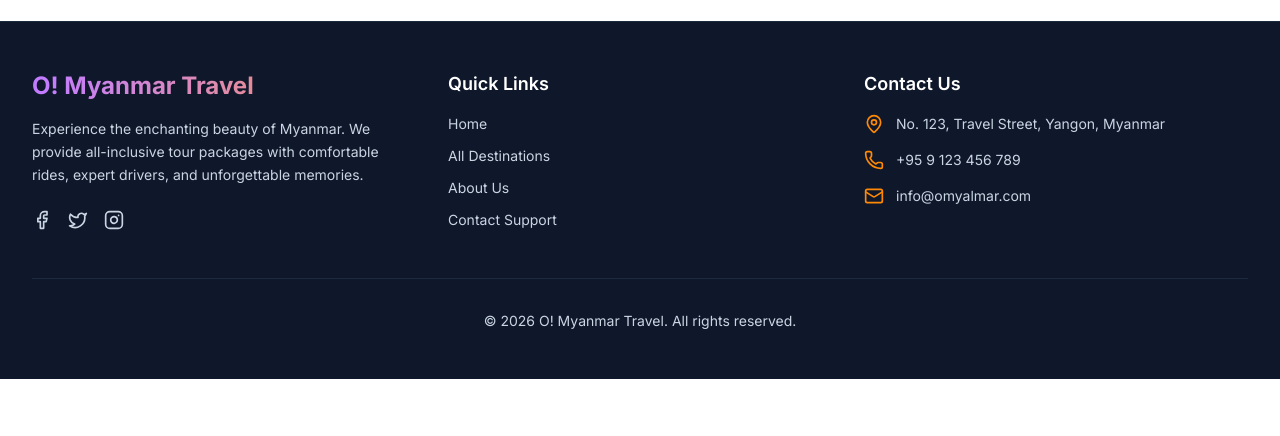
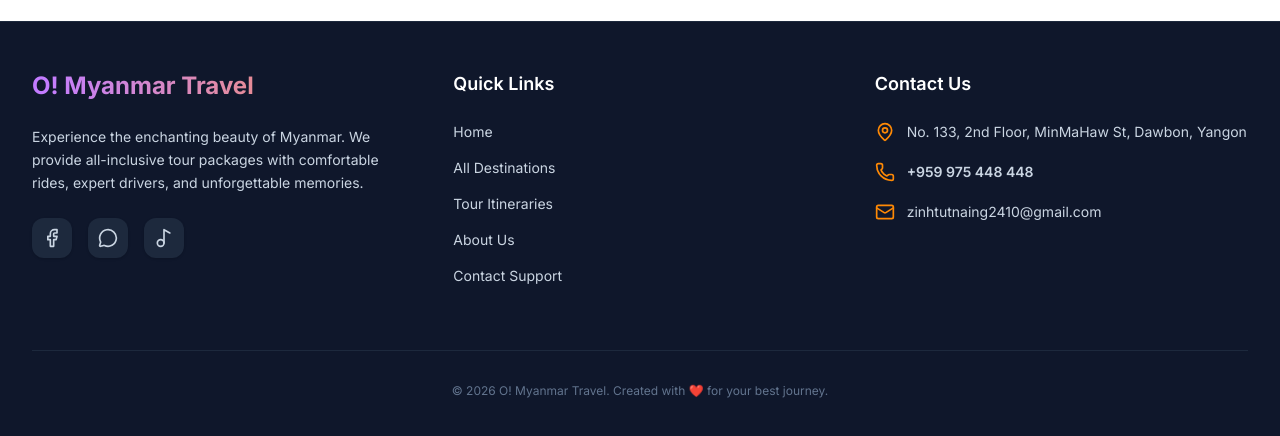
Before and after one commit to zinhtut24/o-myanmar, a Next.js app: page / in a window 1280 px wide. Shown: the part 1098-1534 px from the top of the page. Before the commit the page ends 1477 px from the top, so only its background shows below. Built offline with nearby package versions, Linux system fonts and the light colour scheme; no server answers; the database is empty.

Commit message:
first commit

```diff
--- a/components/Footer.tsx
+++ b/components/Footer.tsx
@@ -1,61 +1,99 @@
 import Link from 'next/link';
-import { Facebook, Twitter, Instagram, Mail, Phone, MapPin } from 'lucide-react';
+import { Facebook, MessageCircle, Mail, Phone, MapPin, Music2 } from 'lucide-react';
 
 export default function Footer() {
+  const phoneNumber = "+959975448448";
+  const emailAddress = "zinhtutnaing2410@gmail.com";
+
   return (
     <footer className="bg-slate-900 text-slate-300 py-12 border-t border-slate-800">
       <div className="max-w-7xl mx-auto px-4 sm:px-6 lg:px-8">
-        <div className="grid grid-cols-1 md:grid-cols-3 gap-8">
+        <div className="grid grid-cols-1 md:grid-cols-3 gap-12">
 
-          {/* Company Info */}
-          <div>
-            <h2 className="text-2xl font-bold text-transparent bg-clip-text bg-gradient-to-r from-purple-400 to-orange-400 mb-4">
+          {/* 1. Company Info & Socials */}
+          <div className="space-y-6">
+            <h2 className="text-2xl font-bold text-transparent bg-clip-text bg-gradient-to-r from-purple-400 to-orange-400">
               O! Myanmar Travel
             </h2>
-            <p className="text-sm leading-relaxed mb-6">
+            <p className="text-sm leading-relaxed font-normal">
               Experience the enchanting beauty of Myanmar. We provide all-inclusive tour packages with comfortable rides, expert drivers, and unforgettable memories.
             </p>
             <div className="flex space-x-4">
-              <a href="#" className="hover:text-orange-400 transition-colors"><Facebook className="w-5 h-5" /></a>
-              <a href="#" className="hover:text-orange-400 transition-colors"><Twitter className="w-5 h-5" /></a>
-              <a href="#" className="hover:text-orange-400 transition-colors"><Instagram className="w-5 h-5" /></a>
+              {/* Facebook */}
+              <a href="https://facebook.com" target="_blank" rel="noopener noreferrer" className="hover:text-white transition-all p-2.5 bg-slate-800 rounded-xl hover:bg-blue-600 shadow-sm">
+                <Facebook className="w-5 h-5" />
+              </a>
+              {/* WhatsApp/Viber */}
+              <a href={`https://wa.me/${phoneNumber.replace('+', '')}`} target="_blank" rel="noopener noreferrer" className="hover:text-white transition-all p-2.5 bg-slate-800 rounded-xl hover:bg-green-600 shadow-sm">
+                <MessageCircle className="w-5 h-5" />
+              </a>
+              {/* TikTok */}
+              <a href="https://tiktok.com" target="_blank" rel="noopener noreferrer" className="hover:text-white transition-all p-2.5 bg-slate-800 rounded-xl hover:bg-pink-600 shadow-sm">
+                <Music2 className="w-5 h-5" />
+              </a>
             </div>
           </div>
 
-          {/* Quick Links */}
+          {/* 2. Quick Links */}
           <div>
-            <h3 className="text-lg font-semibold text-white mb-4">Quick Links</h3>
-            <ul className="space-y-3 text-sm">
-              <li><Link href="/" className="hover:text-purple-400 transition-colors">Home</Link></li>
-              <li><Link href="/destinations" className="hover:text-purple-400 transition-colors">All Destinations</Link></li>
-              <li><Link href="/about" className="hover:text-purple-400 transition-colors">About Us</Link></li>
-              <li><Link href="/contact" className="hover:text-purple-400 transition-colors">Contact Support</Link></li>
+            <h3 className="text-lg font-semibold text-white mb-6">Quick Links</h3>
+            <ul className="space-y-4 text-sm font-normal">
+              <li><Link href="/" className="hover:text-orange-400 transition-colors flex items-center gap-2">Home</Link></li>
+              <li><Link href="/destinations" className="hover:text-orange-400 transition-colors flex items-center gap-2">All Destinations</Link></li>
+              <li><Link href="/tour-itinerary" className="hover:text-orange-400 transition-colors flex items-center gap-2">Tour Itineraries</Link></li>
+              <li><Link href="/about" className="hover:text-orange-400 transition-colors flex items-center gap-2">About Us</Link></li>
+              <li><Link href="/about" className="hover:text-orange-400 transition-colors flex items-center gap-2">Contact Support</Link></li>
             </ul>
           </div>
 
-          {/* Contact Info */}
+          {/* 3. Contact Info (နှိပ်လိုက်လျှင် တန်းပြီး အလုပ်လုပ်မည့် နေရာ) */}
           <div>
-            <h3 className="text-lg font-semibold text-white mb-4">Contact Us</h3>
-            <ul className="space-y-4 text-sm">
-              <li className="flex items-start gap-3">
-                <MapPin className="w-5 h-5 text-orange-400 flex-shrink-0" />
-                <span>No. 123, Travel Street, Yangon, Myanmar</span>
+            <h3 className="text-lg font-semibold text-white mb-6">Contact Us</h3>
+            <ul className="space-y-5 text-sm font-normal">
+              {/* Address (Google Maps သို့ ချိတ်ထားသည်) */}
+              <li className="flex items-start gap-3 group">
+                <MapPin className="w-5 h-5 text-orange-400 flex-shrink-0 group-hover:scale-110 transition-transform" />
+                <a
+                  href="https://www.google.com/maps/dir/Yangon/Bago5"
+                  target="_blank"
+                  rel="noopener noreferrer"
+                  className="hover:text-orange-400 transition-colors"
+                >
+                  No. 133, 2nd Floor, MinMaHaw St, Dawbon, Yangon
+                </a>
               </li>
-              <li className="flex items-center gap-3">
-                <Phone className="w-5 h-5 text-orange-400 flex-shrink-0" />
-                <span>+95 9 123 456 789</span>
+
+              {/* ✅ Phone (နှိပ်လိုက်လျှင် ဖုန်းခေါ်မည်) */}
+              <li className="flex items-center gap-3 group">
+                <Phone className="w-5 h-5 text-orange-400 flex-shrink-0 group-hover:scale-110 transition-transform" />
+                <a
+                  href={`tel:${phoneNumber}`}
+                  className="hover:text-orange-400 transition-colors font-semibold"
+                  title="Click to Call"
+                >
+                  +959 975 448 448
+                </a>
               </li>
-              <li className="flex items-center gap-3">
-                <Mail className="w-5 h-5 text-orange-400 flex-shrink-0" />
-                <span>info@omyalmar.com</span>
+
+              {/* ✅ Email (နှိပ်လိုက်လျှင် Email App ပွင့်မည်) */}
+              <li className="flex items-center gap-3 group">
+                <Mail className="w-5 h-5 text-orange-400 flex-shrink-0 group-hover:scale-110 transition-transform" />
+                <a
+                  href={`mailto:${emailAddress}`}
+                  className="hover:text-orange-400 transition-colors truncate"
+                  title="Click to Send Email"
+                >
+                  {emailAddress}
+                </a>
               </li>
             </ul>
           </div>
 
         </div>
 
-        <div className="mt-12 pt-8 border-t border-slate-800 text-center text-sm">
-          <p>&copy; {new Date().getFullYear()} O! Myanmar Travel. All rights reserved.</p>
+        {/* Bottom Copyright */}
+        <div className="mt-16 pt-8 border-t border-slate-800 text-center text-xs font-normal text-slate-500">
+          <p>&copy; {new Date().getFullYear()} O! Myanmar Travel. Created with ❤️ for your best journey.</p>
         </div>
       </div>
     </footer>
--- a/components/SearchBar.tsx
+++ b/components/SearchBar.tsx
@@ -9,30 +9,34 @@ export default function SearchBar() {
   const router = useRouter();
 
   const handleSearch = (e: React.FormEvent) => {
-    e.preventDefault(); // Browser အလိုလို Refresh ဖြစ်ခြင်းကို တားမည်
+    e.preventDefault();
     if (query.trim()) {
-      // စာရိုက်ထားရင် search စာမျက်နှာဆီသို့ စာသားလေးသယ်ပြီး သွားပါမည်
       router.push(`/search?q=${encodeURIComponent(query.trim())}`);
     }
   };
 
   return (
-    <form onSubmit={handleSearch} className="relative w-full group">
+    <form onSubmit={handleSearch} className="relative w-full group max-w-xl">
+      {/* Search Icon */}
       <div className="absolute inset-y-0 left-0 pl-4 flex items-center pointer-events-none">
         <Search className="h-5 w-5 text-gray-400 group-focus-within:text-purple-500 transition-colors" />
       </div>
+
+      {/* Input Field - py-3 နဲ့ pr-28 ကိုသုံးပြီး စာသားကို နေရာပိုပေးထားပါတယ် */}
       <input
         suppressHydrationWarning
         type="text"
         value={query}
         onChange={(e) => setQuery(e.target.value)}
-        className="block w-full pl-11 pr-24 py-2.5 border border-gray-200 rounded-full leading-5 bg-gray-50/50 placeholder-gray-400 focus:outline-none focus:bg-white focus:border-purple-300 focus:ring-4 focus:ring-purple-100 transition-all duration-300"
+        className="block w-full pl-11 pr-24 py-3 border border-gray-200 rounded-full leading-none bg-gray-50/50 focus:outline-none focus:bg-white focus:border-purple-300 focus:ring-4 focus:ring-purple-100 transition-all duration-300 text-sm placeholder:text-[14px] md:placeholder:text-[10px] placeholder-gray-400 shadow-sm"
         placeholder="Where do you want to go?"
       />
+
+      {/* Search Button - နေရာလွတ်ပိုရအောင် ညာဘက်ကို ကပ်ထားပေးပါတယ် */}
       <button
         suppressHydrationWarning
         type="submit"
-        className="absolute inset-y-1.5 right-1.5 bg-gradient-to-r from-purple-600 to-orange-500 text-white px-5 rounded-full text-sm font-medium hover:shadow-lg hover:shadow-orange-500/30 transition-all duration-300"
+        className="absolute inset-y-1.5 right-1.5 bg-gradient-to-r from-purple-600 to-orange-500 text-white px-5 rounded-full text-xs md:text-sm font-bold hover:shadow-lg hover:shadow-orange-500/30 transition-all duration-300 active:scale-95"
       >
         Search
       </button>
```
Also changed, not shown: prisma/seed.ts (+68 -8 lines).
